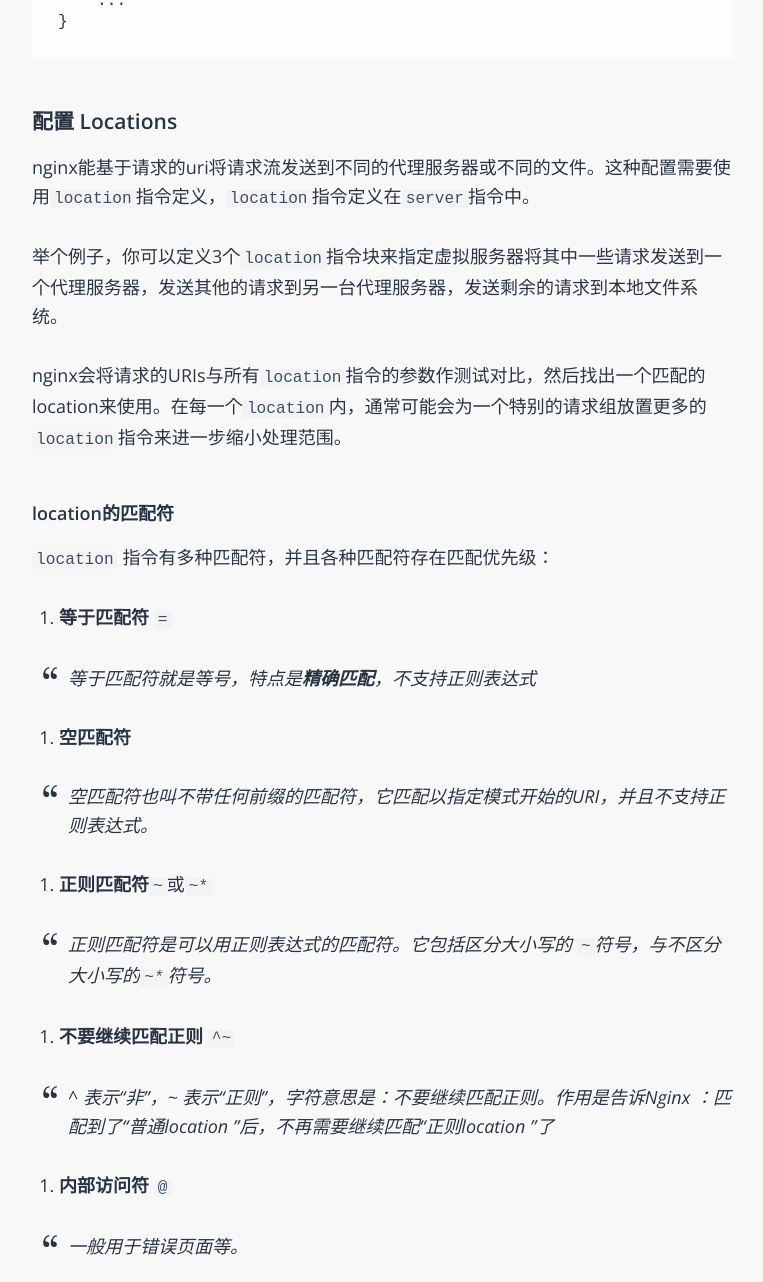
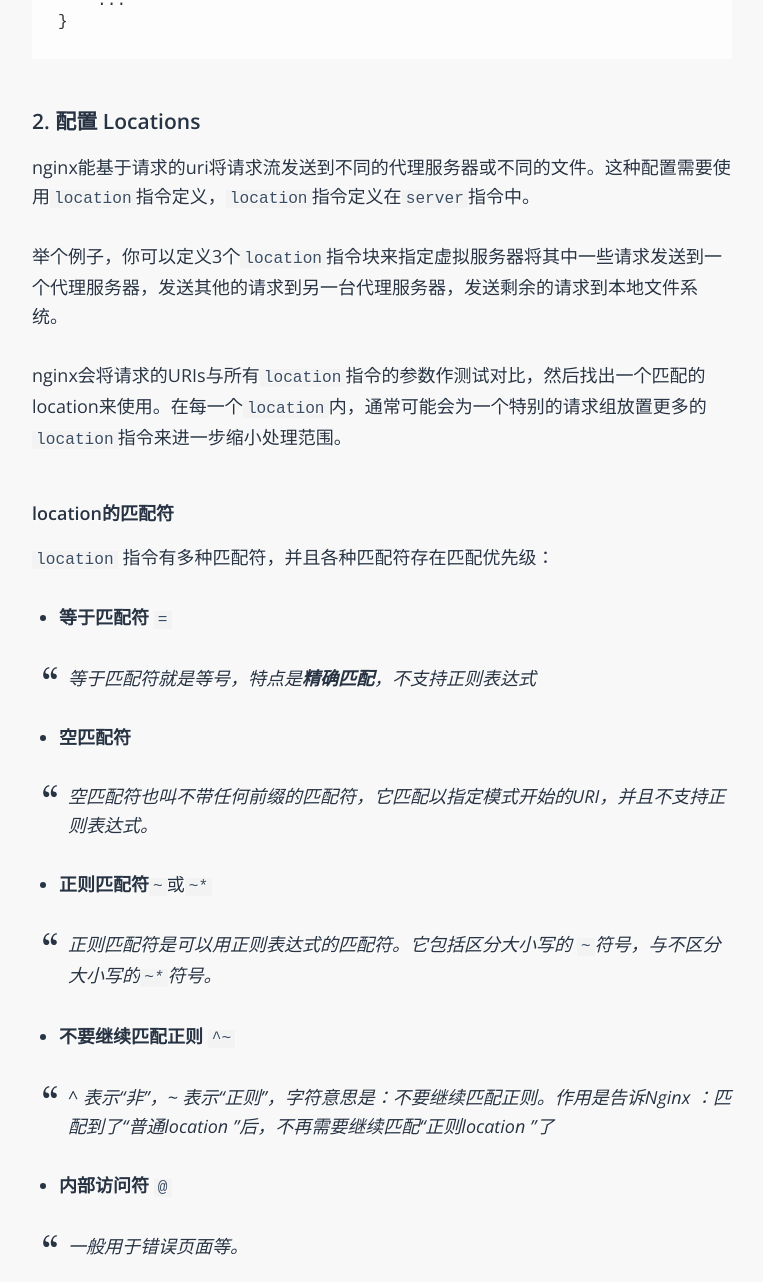
Before and after one commit to leoMeee/leoMeee.github.io, a Jekyll site: the page built from _posts/2017-03-10-Nginx 作为 web 服务器.markdown, in a window 1280 px wide. Shown: the part 2173-3455 px from the top of the page, without its empty margins (258-1021 px from the left). Built offline with Jekyll 4.4.1, drawn with Linux system fonts in a browser that asks for light colours; some web fonts are replaced; some of the changed lines change nothing that is shown.

Commit message:
update post

```diff
--- a/_posts/2017-03-10-Nginx 作为 web 服务器.markdown
+++ b/_posts/2017-03-10-Nginx 作为 web 服务器.markdown
@@ -66,7 +66,7 @@
 	    ...
 	}
 
-### 配置 Locations
+### 2. 配置 Locations
 
 nginx能基于请求的uri将请求流发送到不同的代理服务器或不同的文件。这种配置需要使用`location`指令定义，`location`指令定义在`server`指令中。
 
@@ -78,23 +78,23 @@
 
 `location` 指令有多种匹配符，并且各种匹配符存在匹配优先级：
 
-1.  **等于匹配符** `=`
+-  **等于匹配符** `=`
 
 > 等于匹配符就是等号，特点是**精确匹配**，不支持正则表达式
 
-2. **空匹配符**
+- **空匹配符**
 
 >空匹配符也叫不带任何前缀的匹配符，它匹配以指定模式开始的URI，并且不支持正则表达式。
 
-3. **正则匹配符**`~`或`~*`
+- **正则匹配符**`~`或`~*`
 
 > 正则匹配符是可以用正则表达式的匹配符。它包括区分大小写的 `~`符号，与不区分大小写的`~*`符号。
 
-4. **不要继续匹配正则** `^~`
+- **不要继续匹配正则** `^~`
 
 > ^ 表示“非”，~ 表示“正则”，字符意思是：不要继续匹配正则。作用是告诉Nginx ：匹配到了“普通location ”后，不再需要继续匹配“正则location ”了
 
-5. **内部访问符** `@`
+- **内部访问符** `@`
 
 > 一般用于错误页面等。
 
@@ -146,13 +146,13 @@
 `root`指令指定了服务于请求的静态文件系统目录，请求中的URI将被添加到这个目录后面以获得完整的静态文件路径名。在上面的例子中，如果请求uri是`images/example.png`,那么nginx将会寻找本地的`/data/images/example.png`文件。
 
 
-### Nginx中使用变量
+### 3. Nginx中使用变量
 你可以在nginx中使用变量，来使nginx动态的处理不同的请求。变量就是nginx在运行时计算并用作参数的指令值。一个变量名必须以`$`开始。
 
 nginx有很多预定义的变量， 比如 `core HTTP`核心模块的变量。当然你也可以使用`set`,`map`或`geo`指令自定义变量。大多数变量是在运行时计算，并包含有关该特定请求的信息。比如，`$remote_addr`包含请求的客户端ip地址，`$uri`保存当前请求的URI值。
 
 
-### 返回指定状态码
+### 4. 返回指定状态码
 有些网站url需要立即响应一个特别的状态码或跳转链接。比如有一个页面暂时或永久的移动了。你可以使用`return`指令轻松返回一个状态码：
 
 	location /wrong/url {
@@ -168,7 +168,7 @@
 
 `return`指令可以放在`location`指令块中，也可以放在`server`指令块中。
 
-### 重写URL请求
+### 5. 重写URL请求
 请求url可以在请求的处理过程中通过使用`rewrite`指令修改。这个指令有两个必填的参数和一个可选的参数。
 第一个参数是一个匹配请求URI的正则表达式。第二个参数是将匹配的URL重写后的URL。第三个可选的参数可以是一个阻止nginx继续匹配重写规则的flag，或者发送一个跳转码。
 
@@ -176,7 +176,7 @@
 	    rewrite ^/users/(.*)$ /show?user=$1 break;
 	}
 
-正如上面的例子所展现的，第二个参数的user `$1`通过第一个参数的正则中获取。
+正如上面的例子所展现的，第二个参数的user=`$1`通过第一个参数的正则中获取。
 
 你可以在`location`或`server`中添加很多`rewrite`指令。Nginx会按顺序一个接一个的执行。The rewrite directives in a server context are executed once when that context is selected.
 
@@ -197,17 +197,17 @@
 
 有两个会中断`rewrite`指令的参数：
 
-1. `last`
+- `last`
 
 > 这个参数的意思是停止在当前`server`或`location`上下文中继续执行`rewrite`指令。但是nginx会为重写后的uri寻找一个匹配的`location`,如果这个`location`中依然存在`rewrite`指令，那么这个指令会被执行。**意思是uri可以被再次重写**。
 
-2. `break`
+- `break`
 
 >停止在当前的上下文中继续执行`rewrite`指令，并且不会为重写后的uri寻找匹配的`location`。**URI不会被再次重写**。
 
-###  重写HTTP响应内容
+### 6. 重写HTTP响应内容
 
-有时候你需要修改或替换网站响应内容，比如把一个字符串换成另一个。你可以使用`sub_filter `指令来定义替换规则。这个指令支持变量和链式替换，可以应用在复杂的替换规则上。
+有时候你需要修改或替换网站响应内容，比如把一个字符串换成另一个。你可以使用`sub_filter`指令来定义替换规则。这个指令支持变量和链式替换，可以应用在复杂的替换规则上。
 
 举个例子，你可以替换响应中的链接地址。
 
@@ -218,7 +218,8 @@
 
 `sub_filter_once off`表示多次替换。
 
-另一个例子是替换`http://`为`https://`，并且替换localhost地址为请求头字段中的 ` host name`. `sub_filter_once on`指令告诉nginx只执行一次替换。
+另一个例子是替换`http://`为`https://`，并且替换localhost地址为请求头字段中的 `host name`.
+`sub_filter_once on`指令告诉nginx只执行一次替换。
 
 	location / {
 	    sub_filter     'href="http://127.0.0.1:8080/'    'href="https://$host/';
@@ -226,7 +227,7 @@
 	    sub_filter_once on;
 	}
 
-### 处理错误请求
+### 7. 处理错误请求
 使用`error_page`指令，你可以配置nginx根据不同的错误码返回自定义的错误页面, 或者跳转到一个指定的URl。在下面的例子中，`error_page`指令为404错误码指定了一个错误页面
 
 	error_page 404 /404.html;
```
